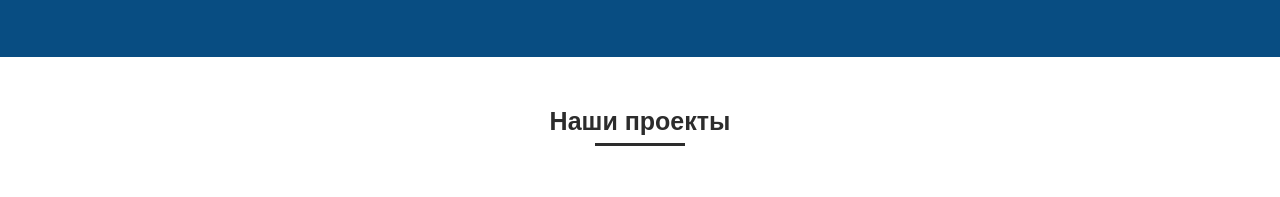
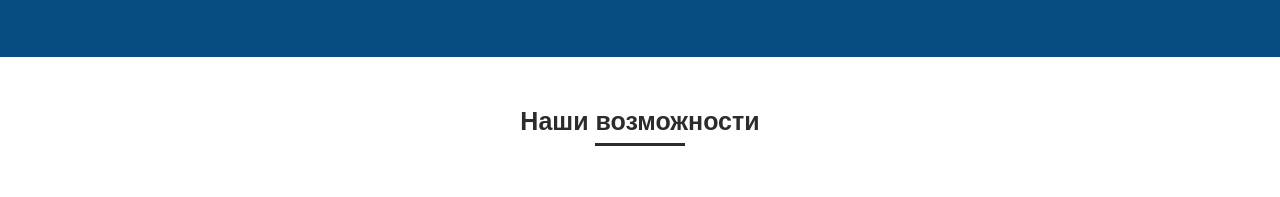
Before and after one commit to KostiantynKarpenko/lab1.2, a plain HTML site: page index.html in a window 1280 px wide. Shown: the part 1975-2172 px from the top of the page. Drawn offline with Linux system fonts and the light colour scheme.

Commit message:
Update index.html

```diff
--- a/index.html
+++ b/index.html
@@ -154,12 +154,12 @@
                 </div>
             </div>
 
-            <!-- Наши проекты -->
+            <!-- Наши возможности -->
 
             <div class="projects">
                 <div class="container">
                     <div class="wrapper">
-                        <p>Наши проекты</p>
+                        <p>Наши возможности</p>
                         <div class="bottom-line"></div>
                     </div>
                 </div>
```
